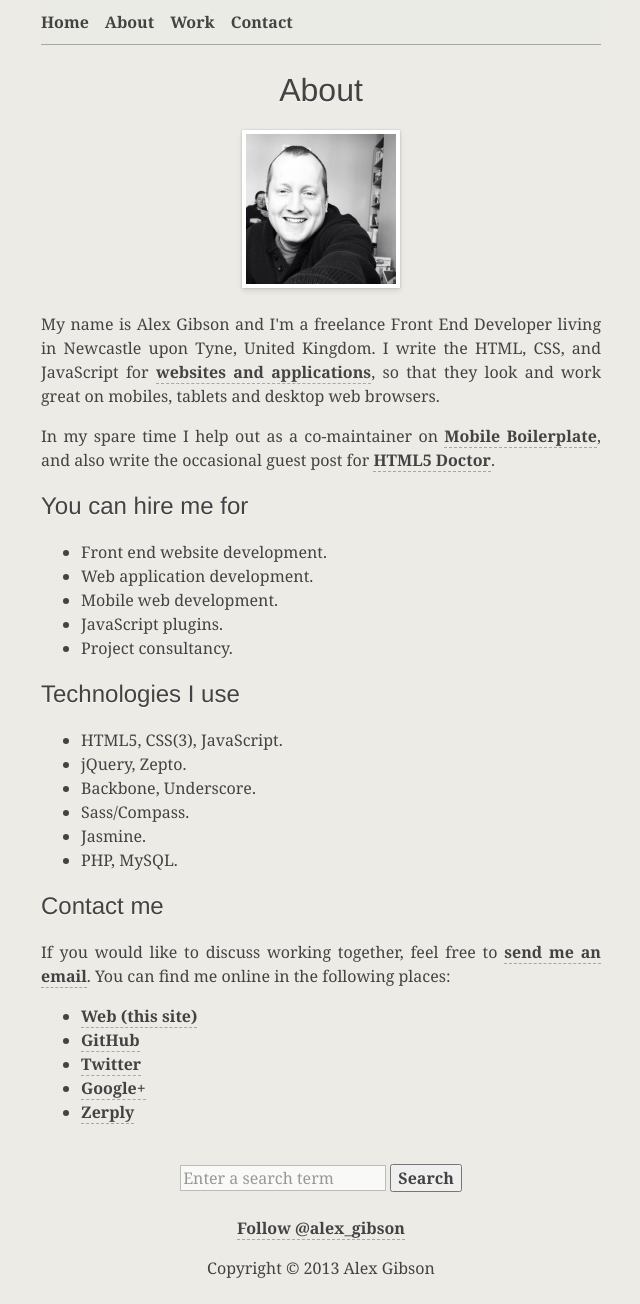
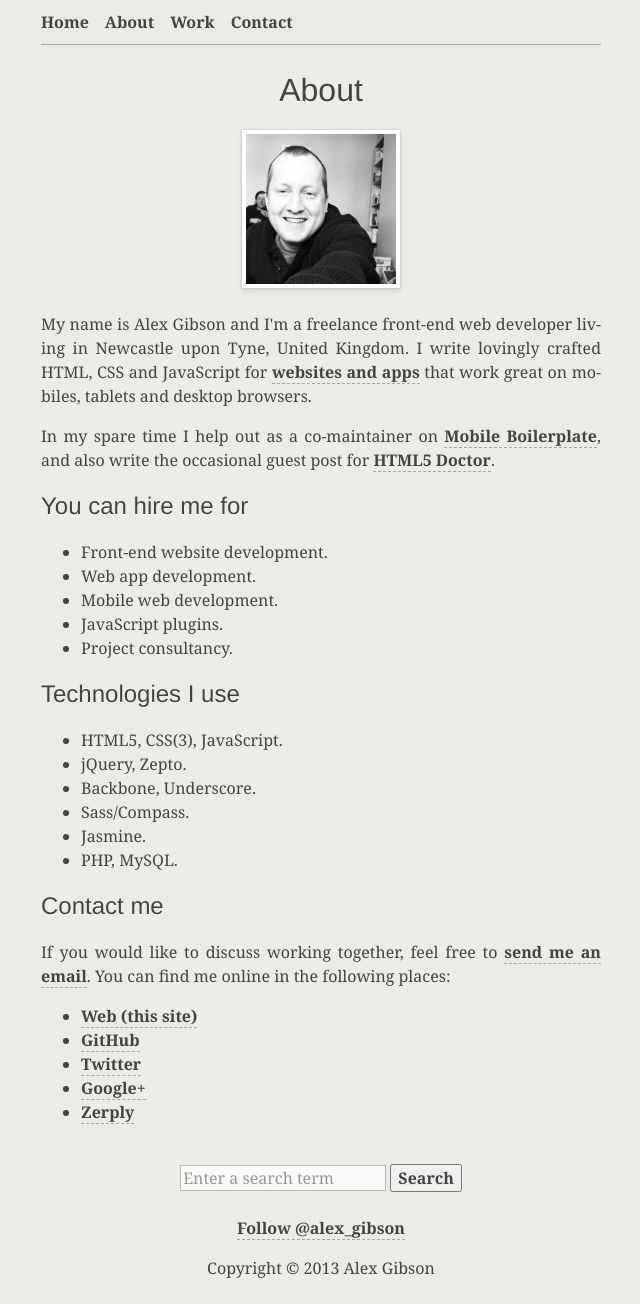
Before and after one commit to alexgibson/alxgbsn.co.uk, a Jekyll site: the page built from about/index.html, in a window 1280 px wide. Shown: the whole page, without its empty margins (319-959 px from the left). Built offline with Jekyll 4.4.1, drawn with Linux system fonts in a browser that asks for light colours; Markdown is read by kramdown in place of the engine named in the settings; comment, search, counter and statistics services are not loaded.

Commit message:
Minor text updates

```diff
--- a/about/index.html
+++ b/about/index.html
@@ -12,7 +12,7 @@
 	</div>
 
 	<p>
-		My name is <span itemprop="name">Alex Gibson</a> and I'm a freelance <span itemprop="jobTitle">Front End Developer</span> living in <span itemprop="address" itemscope itemtype="http://schema.org/PostalAddress"><span itemprop="addressLocality">Newcastle upon Tyne</span>, <span class="addressCountry">United Kingdom</span></span>. I write the HTML, CSS, and JavaScript for <a href="{{ root }}/work/">websites and applications</a>, so that they look and work great on mobiles, tablets and desktop web browsers.
+		My name is <span itemprop="name">Alex Gibson</a> and I'm a freelance <span itemprop="jobTitle">front-end web developer</span> living in <span itemprop="address" itemscope itemtype="http://schema.org/PostalAddress"><span itemprop="addressLocality">Newcastle upon Tyne</span>, <span class="addressCountry">United Kingdom</span></span>. I write lovingly crafted HTML, CSS and JavaScript for <a href="{{ root }}/work/">websites and apps</a> that work great on mobiles, tablets and desktop browsers.
 	</p>
 
 	<p>
@@ -24,8 +24,8 @@
 		<h2>You can hire me for</h2>
 
 		<ul>
-			<li>Front end website development.</li>
-			<li>Web application development.</li>
+			<li>Front-end website development.</li>
+			<li>Web app development.</li>
 			<li>Mobile web development.</li>
 			<li>JavaScript plugins.</li>
 			<li>Project consultancy.</li>
--- a/index.html
+++ b/index.html
@@ -13,7 +13,7 @@
 
 	<div class="sub"><a href="mailto:&#097;&#108;&#120;&#103;&#098;&#115;&#110;&#064;&#103;&#109;&#097;&#105;&#108;&#046;&#099;&#111;&#109;">&#097;&#108;&#120;&#103;&#098;&#115;&#110;&#064;&#103;&#109;&#097;&#105;&#108;&#046;&#099;&#111;&#109;</a></div>
 	<p>
-		Hello there. I'm a freelance front-end web developer living in Newcastle upon Tyne, United Kingdom. I design and build <a href="{{ root }}/work/">websites and applications</a> that look and work great on mobiles, tablets and desktop.
+		Hello there. I'm a freelance front-end web developer living in Newcastle upon Tyne, United Kingdom. I write lovingly crafted HTML, CSS and JavaScript for <a href="{{ root }}/work/">websites and apps</a> that work great on mobiles, tablets and desktop browsers.
 	</p>
 
 	<section>
```
Also changed, not shown: 4 other files.
